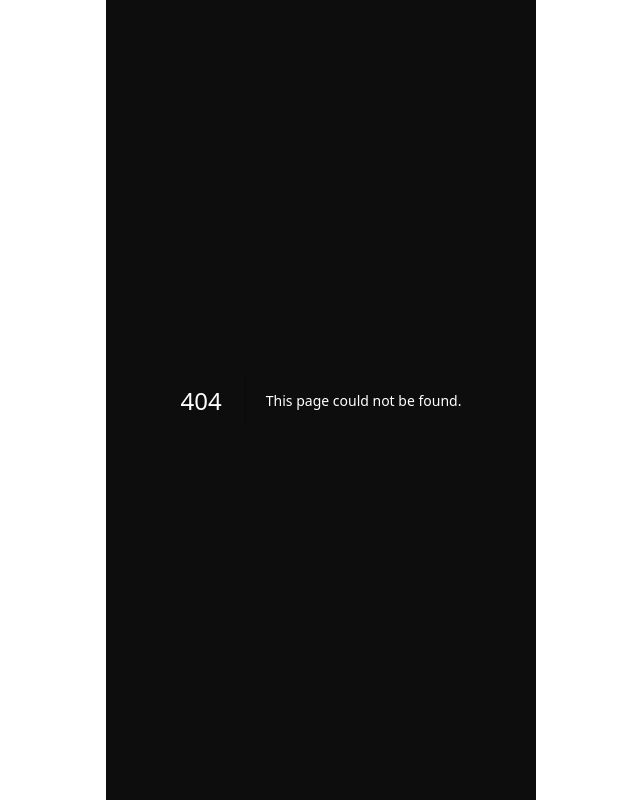
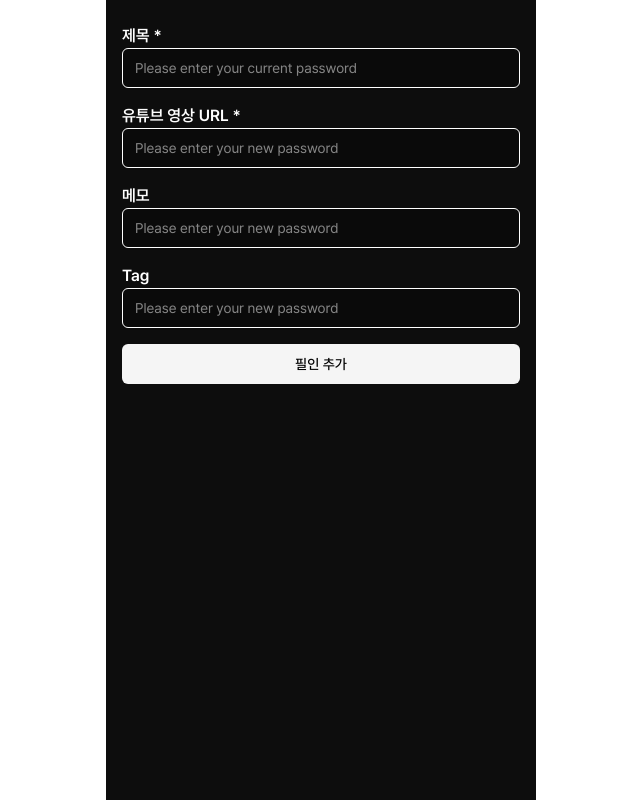
Before and after one commit to CodyMan0/fillslog, a Next.js app: page /fills/add in a window 1280 px wide. Before the commit this address had no page. Shown: the whole page, without its empty margins (319-959 px from the left). Built offline with nearby package versions, Linux system fonts and the light colour scheme.

Commit message:
[DESIGN] implemented fill in add form

```diff
--- /dev/null
+++ b/src/app/fills/add/page.tsx
@@ -0,0 +1,12 @@
+import AddFillForm from "@/features/fills/AddFillForm";
+import PageLayout from "@/features/layouts/PageLayout";
+
+const Home = () => {
+  return (
+    <PageLayout>
+      <AddFillForm />
+    </PageLayout>
+  );
+};
+
+export default Home;
--- a/src/app/fills/page.tsx
+++ b/src/app/fills/page.tsx
@@ -2,21 +2,22 @@ import { FillCard } from "@/features/fills";
 import BottomNav from "../components/MobileNav";
 import PageLayout from "@/features/layouts/PageLayout";
 import { Button } from "@/shared/ui";
+import Link from "next/link";
 
 const page = () => {
   return (
     <PageLayout>
       <div>
         <h1 className="text-xl font-bold">나의 필인 기록</h1>
+        <Button
+          className="w-full bg-white rounded-full text-black hover:scale-105 transition-all duration-200 ease-in-out mt-4"
+          asChild
+        >
+          <Link href="/fills/add">필인 줍줍</Link>
+        </Button>
         <FillCard
           title="4연음 트릴"
           bpm={140}
-          videoUrl="https://youtube.com"
-          description="느린 발라드에서 리드인용으로 사용"
-        />
-        <FillCard
-          title="4연음 트릴"
-          bpm={80}
           videoUrl="https://youtube.com"
           description="느린 발라드에서 리드인용으로 사용"
         />
@@ -26,9 +27,18 @@ const page = () => {
           videoUrl="https://youtube.com"
           description="느린 발라드에서 리드인용으로 사용"
         />
-        <Button className="bg-white rounded-full text-black hover:scale-110">
-          필인 줍줍
-        </Button>
+        <FillCard
+          title="4연음 트릴"
+          bpm={90}
+          videoUrl="https://youtube.com"
+          description="느린 발라드에서 리드인용으로 사용"
+        />
+        <FillCard
+          title="4연음 트릴"
+          bpm={90}
+          videoUrl="https://youtube.com"
+          description="느린 발라드에서 리드인용으로 사용"
+        />
 
         <BottomNav />
       </div>
--- a/src/app/globals.css
+++ b/src/app/globals.css
@@ -1,7 +1,7 @@
 @import "tailwindcss";
 
 :root {
-  --background: #ffffff;
+  --background: #0a0a0a;
   --foreground: #171717;
 }
 
@@ -26,12 +26,13 @@
 @media (prefers-color-scheme: dark) {
   :root {
     --background: #0a0a0a;
-    --foreground: #ededed;
+    --foreground: #060505;
   }
 }
 
 body {
-  background: var(--background);
+  /* background: var(--background); */
+  background-color: white;
   color: var(--foreground);
   font-family: var(--font-pretendard), Arial, Helvetica, sans-serif;
 }
--- /dev/null
+++ b/src/features/fills/AddFillForm.tsx
@@ -0,0 +1,105 @@
+"use client";
+
+import { useForm } from "react-hook-form";
+
+import {
+  Button,
+  Form,
+  FormControl,
+  FormField,
+  FormItem,
+  FormMessage,
+  Input,
+  Label,
+} from "@/shared/ui";
+
+import { useRouter } from "next/navigation";
+
+const AddFillForm = () => {
+  const form = useForm({
+    mode: "onChange",
+  });
+
+  const router = useRouter();
+
+  return (
+    <Form {...form}>
+      <div className="flex flex-col gap-4">
+        <FormField
+          control={form.control}
+          name="oldPassword"
+          render={({ field }) => (
+            <FormItem>
+              <Label>제목 *</Label>
+              <FormControl>
+                <Input
+                  placeholder="Please enter your current password "
+                  {...field}
+                />
+              </FormControl>
+              <FormMessage />
+            </FormItem>
+          )}
+        />
+        <FormField
+          control={form.control}
+          name="newPassword"
+          render={({ field }) => (
+            <FormItem>
+              <Label>유튜브 영상 URL *</Label>
+              <FormControl>
+                <Input
+                  placeholder="Please enter your new password"
+                  {...field}
+                />
+              </FormControl>
+              <FormMessage />
+            </FormItem>
+          )}
+        />
+        <FormField
+          control={form.control}
+          name="newPassword"
+          render={({ field }) => (
+            <FormItem>
+              <Label>메모</Label>
+              <FormControl>
+                <Input
+                  placeholder="Please enter your new password"
+                  {...field}
+                />
+              </FormControl>
+              <FormMessage />
+            </FormItem>
+          )}
+        />
+        <FormField
+          control={form.control}
+          name="newPassword"
+          render={({ field }) => (
+            <FormItem>
+              <Label>Tag</Label>
+              <FormControl>
+                <Input
+                  placeholder="Please enter your new password"
+                  {...field}
+                />
+              </FormControl>
+              <FormMessage />
+            </FormItem>
+          )}
+        />
+        <Button
+          type="submit"
+          onClick={form.handleSubmit(() => router.push("/fills"))}
+          className="text-black"
+        >
+          {" "}
+          필인 추가
+        </Button>
+      </div>
+    </Form>
+  );
+};
+
+export default AddFillForm;
--- a/src/features/layouts/PageLayout.tsx
+++ b/src/features/layouts/PageLayout.tsx
@@ -1,7 +1,7 @@
 import { PropsWithChildren } from "react";
 
 const PageLayout = ({ children }: PropsWithChildren) => {
-  return <div className="px-4 pt-6 pb-16 h-dvh">{children}</div>;
+  return <div className="px-4 pt-6 pb-18 min-h-dvh relative">{children}</div>;
 };
 
 export default PageLayout;
--- a/src/shared/ui/label.tsx
+++ b/src/shared/ui/label.tsx
@@ -5,7 +5,7 @@ import * as React from "react";
 import { cn } from "../lib/tailwind-css";
 
 const labelVariants = cva(
-  "text-md font-medium leading-none peer-disabled:cursor-not-allowed peer-disabled:opacity-70"
+  "text-md font-semibold leading-none peer-disabled:cursor-not-allowed peer-disabled:opacity-70"
 );
 
 const Label = React.forwardRef<
```
